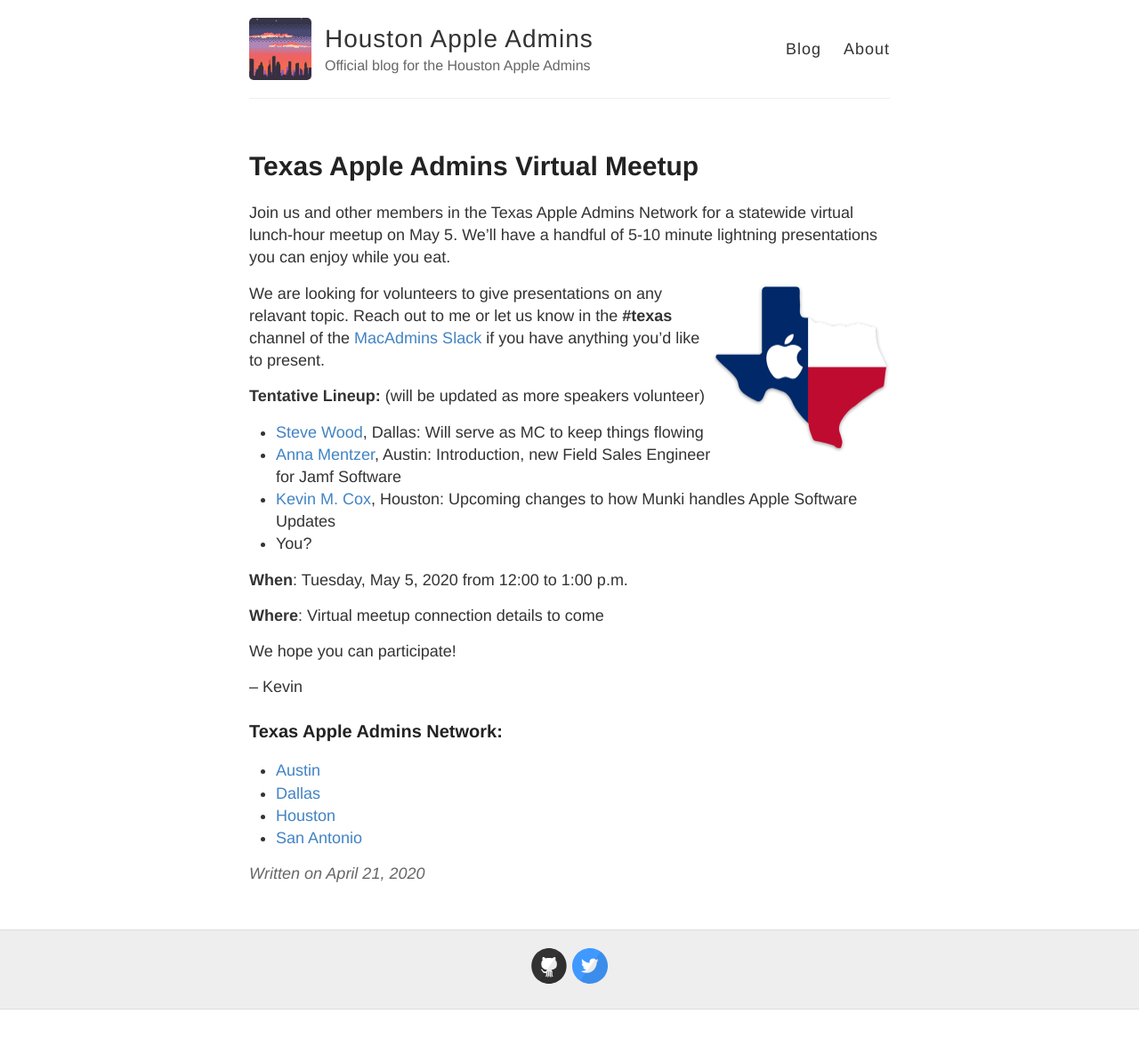
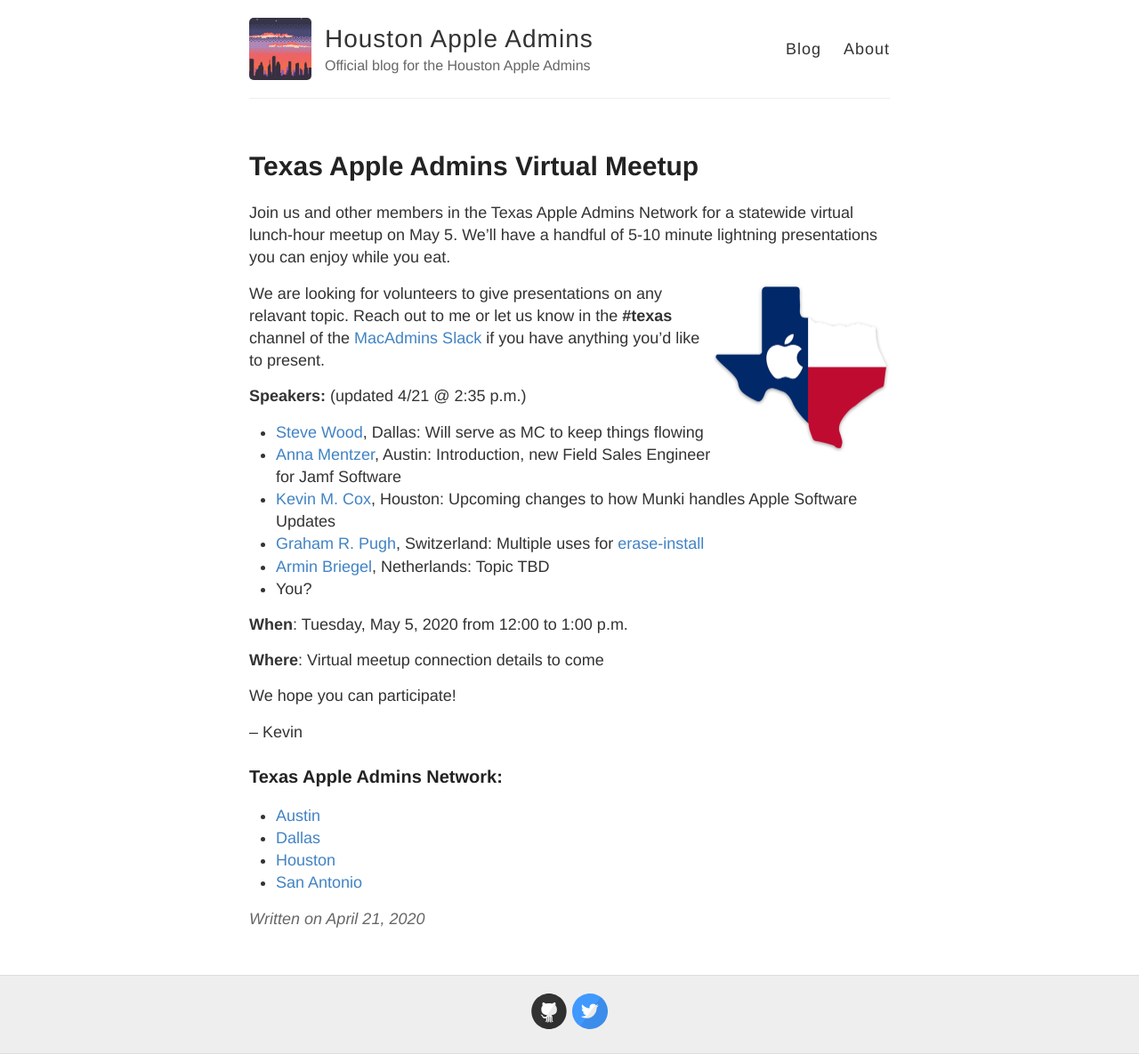
Before and after one commit to houstonappleadmins/houstonappleadmins.github.io, a Jekyll site: the page built from _posts/2020-04-20-TexasAppleAdminsVirtual.md, in a window 1280 px wide. Shown: the whole page at 89% size. Built offline with Jekyll 4.4.1, drawn with Linux system fonts in a browser that asks for light colours; our own code applies the rules of GitHub Pages for plain Markdown files; before the commit the page ends 1135 px from its top, so only the background shows below that.

Commit message:
Update 2020-04-20-TexasAppleAdminsVirtual.md

```diff
--- a/_posts/2020-04-20-TexasAppleAdminsVirtual.md
+++ b/_posts/2020-04-20-TexasAppleAdminsVirtual.md
@@ -9,11 +9,13 @@
 
 We are looking for volunteers to give presentations on any relavant topic. Reach out to me or let us know in the **#texas** channel of the [MacAdmins Slack](https://www.macadmins.org) if you have anything you'd like to present.
 
-**Tentative Lineup:** (will be updated as more speakers volunteer)
+**Speakers:** (updated 4/21 @ 2:35 p.m.)
 
-* [Steve Wood](https://www.linkedin.com/in/steve2504/), Dallas: Will serve as MC to keep things flowing
+* [Steve Wood](https://geekygordo.com), Dallas: Will serve as MC to keep things flowing
 * [Anna Mentzer](https://www.linkedin.com/in/annamentzer/), Austin: Introduction, new Field Sales Engineer for Jamf Software
-* [Kevin M. Cox](https://www.linkedin.com/in/kevincox/), Houston: Upcoming changes to how Munki handles Apple Software Updates
+* [Kevin M. Cox](https://www.kevinmcox.com/), Houston: Upcoming changes to how Munki handles Apple Software Updates
+* [Graham R. Pugh](https://grahamrpugh.com), Switzerland: Multiple uses for [erase-install](https://github.com/grahampugh/erase-install)
+* [Armin Briegel](https://scriptingosx.com), Netherlands: Topic TBD
 * You?
 
 **When**: Tuesday, May 5, 2020 from 12:00 to 1:00 p.m.
```
